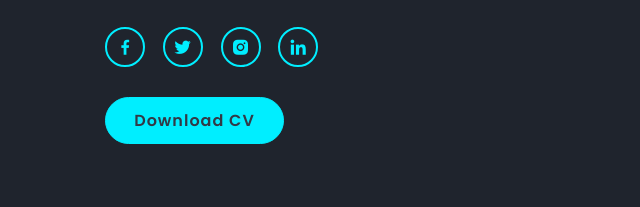
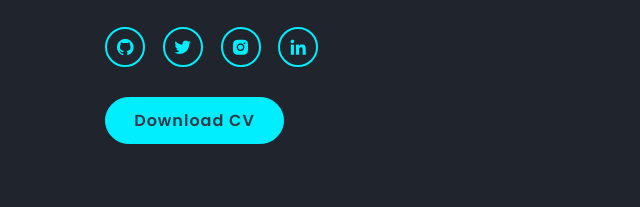
Before and after one commit to FrancoDiMas/GitHub-Portfolio, a plain HTML site: page indexEnglish.html in a window 1280 px wide. Shown: the part 513-720 px from the top of the page, 10-650 px from the left. Drawn offline with nearby package versions, Linux system fonts and the light colour scheme; a web font is replaced by a local one.

Commit message:
añadiendo githut

```diff
--- a/indexEnglish.html
+++ b/indexEnglish.html
@@ -45,7 +45,7 @@
             <p>Welcome to my portfolio as a Frontend Developer.
                  I'm glad that you are checking around here. Follow me on my social media down bellow</p>
             <div class="social-media">
-                <a href="https://www.facebook.com/francodimascio"><i class='bx bxl-facebook'></i></a>
+                <a href="https://github.com/FrancoDiMas"><i class='bx bxl-github'></i></a>
                 <a href="https://twitter.com/Franco_DiMascio"><i class='bx bxl-twitter'></i></a>
                 <a href="https://www.instagram.com/francodimascio5/"><i class='bx bxl-instagram-alt'></i></a>
                 <a href="https://www.linkedin.com/in/franco-di-mascio-Code-dev/"><i class='bx bxl-linkedin'></i></a>
```
Also changed, not shown: index.html (+1 -1 lines).
